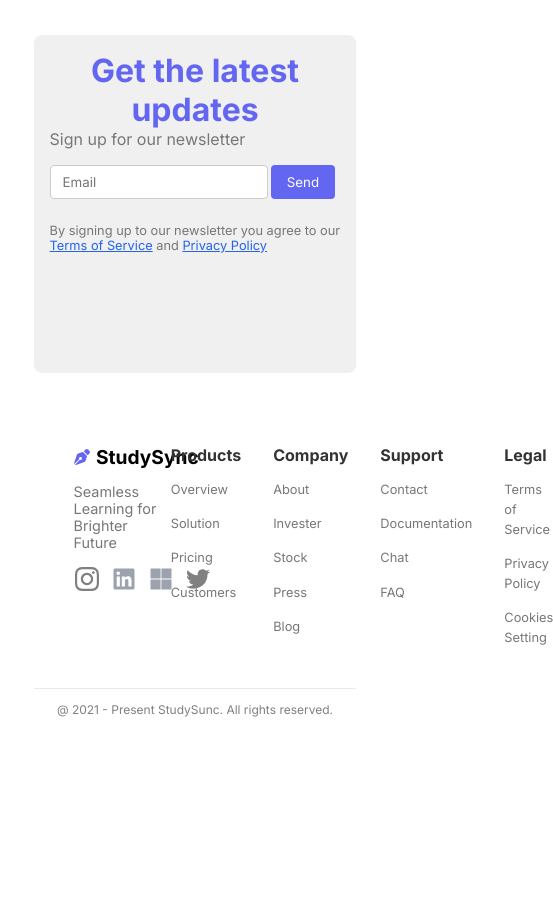
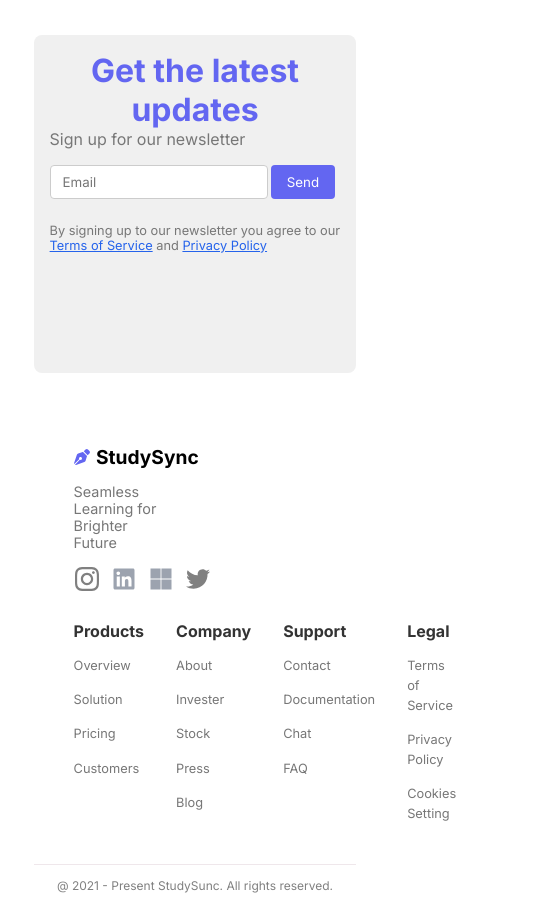
Before and after one commit to Abhishekbansod/StudySync-Clone-Project, a plain HTML site: page index.html in a window 390 px wide. Shown: the part 3929-4846 px from the top of the page, 553 px wide, since content can reach past the window. Before the commit the page ends 4670 px from the top, so only its background shows below. Drawn offline with Linux system fonts and the light colour scheme; files whose address does not match are found by name.

Commit message:
Update styles.css

```diff
--- a/styles.css
+++ b/styles.css
@@ -605,6 +605,21 @@ body{
     justify-content: space-between;
 }
 
+@media screen and (max-width: 910px) {
+    .footer{
+        display: flex;
+        flex-direction: column;
+        gap: 1.5rem;
+    }
+
+    .footerTop{
+        display: flex;
+        /* flex-direction: row; */
+        justify-content: center;
+    }
+
+}
+
 .footerTop{
     width: 40%;
     display: flex;
```
